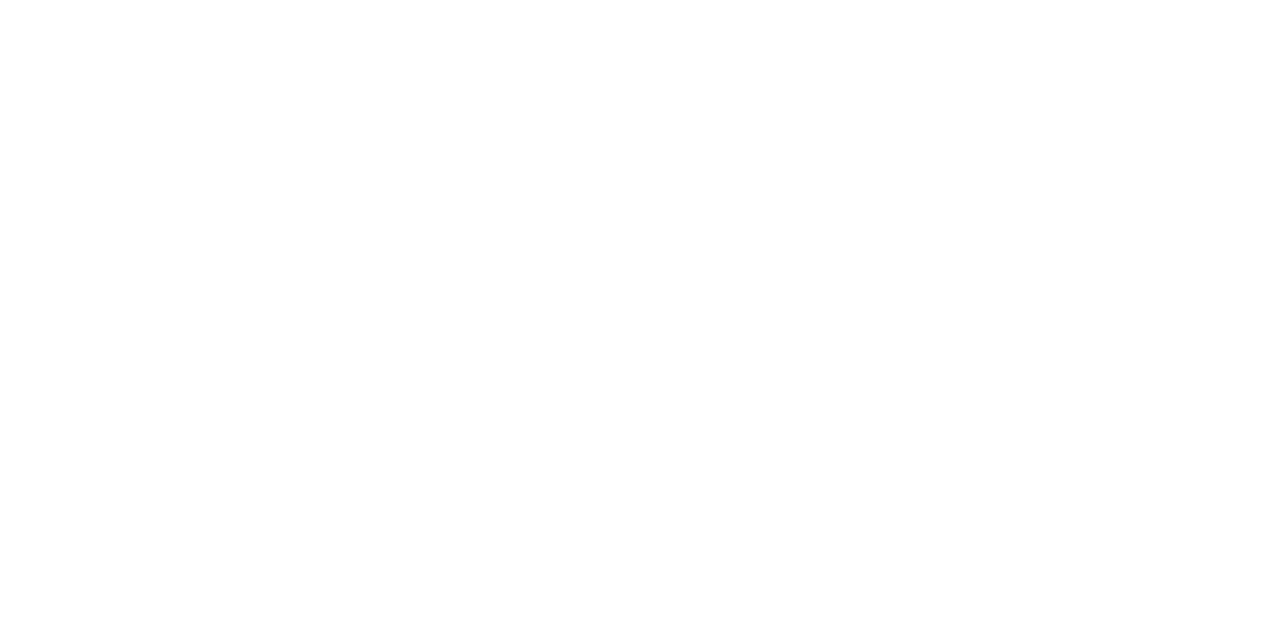
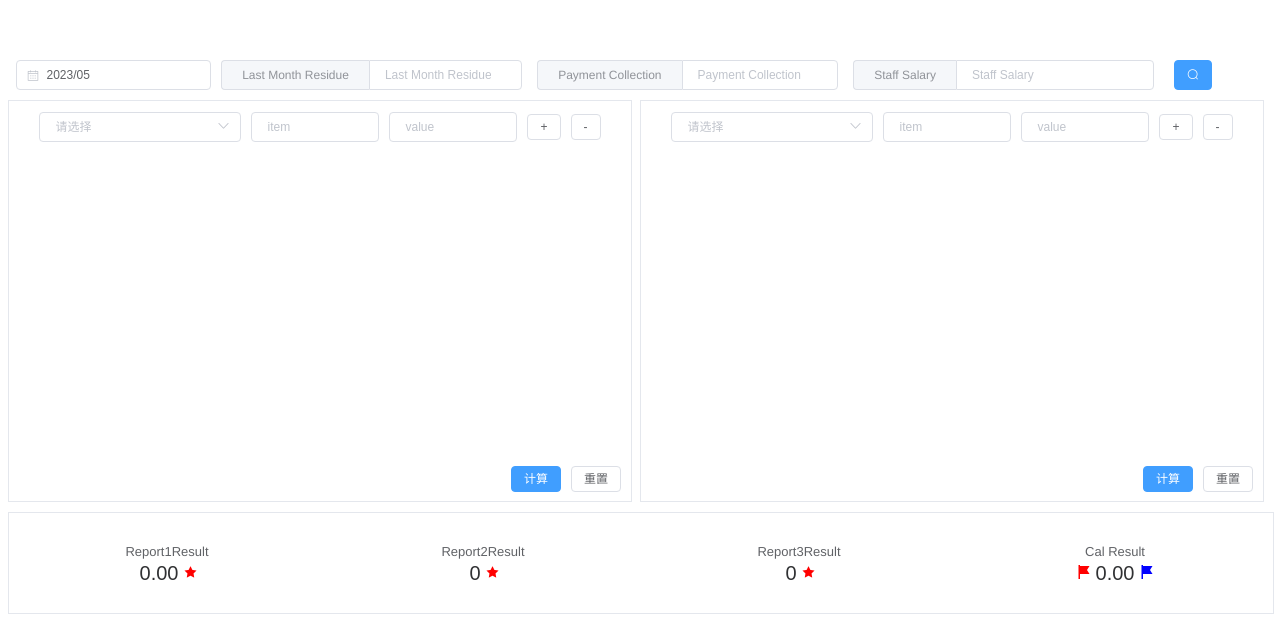
Before and after one commit to wushaohuang/bestworld-ui, a Vue app: page / in a window 1280 px wide. Shown: the top 618 px of the page. Built offline with nearby package versions, Linux system fonts and the light colour scheme.

Commit message:
完善cashFlow页面

```diff
--- a/src/components/cashFlow/Home.vue
+++ b/src/components/cashFlow/Home.vue
@@ -3,7 +3,7 @@
     <el-row class="report1">
       <el-col :span="4">
         <el-date-picker
-            v-model="conditions.monthVersion"
+            v-model="conditions.report1MonthVersion"
             type="month"
             style="width: calc(100% - 15px)"
             :clearable="false"
@@ -12,24 +12,25 @@
         ></el-date-picker>
       </el-col>
       <el-col :span="6">
-        <el-input placeholder="Last Month Residue" v-model="lastMonthResidue"
+        <el-input placeholder="Last Month Residue" v-model="conditions.report1LastMonthResidue" type="number"
                   style="width: calc(100% - 15px); margin-right: 10px">
           <template v-slot:prepend>Last Month Residue</template>
         </el-input>
       </el-col>
       <el-col :span="6">
-        <el-input placeholder="Payment Collection" v-model="paymentCollection"
+        <el-input placeholder="Payment Collection" v-model="conditions.report1PaymentCollection" type="number"
                   style="width: calc(100% - 15px); margin-right: 10px">
           <template v-slot:prepend>Payment Collection</template>
         </el-input>
       </el-col>
       <el-col :span="6">
-        <el-input placeholder="Staff Salary" v-model="staffSalary" style="width: calc(100% - 15px); margin-right: 10px">
+        <el-input placeholder="Staff Salary" v-model="conditions.report1StaffSalary" type="number"
+                  style="width: calc(100% - 15px); margin-right: 10px">
           <template v-slot:prepend>Staff Salary</template>
         </el-input>
       </el-col>
       <el-col :span="1">
-        <el-button type="primary" class="search" icon="el-icon-search"></el-button>
+        <el-button type="primary" class="search" icon="el-icon-search" @click="calReport1"></el-button>
       </el-col>
     </el-row>
     <el-row class="report2" style="margin-bottom:  10px">
@@ -42,47 +43,56 @@
                   style="margin-bottom: 10px"
                   :key="domain.key"
                   :prop="'domains.' + index + '.value'">
-                <el-input :style="{width: pageWidth * 0.1 + 'px'}" style="border: none; !important;"
+                <el-select v-model="domain.type" style="border: none; !important;">
+                  <el-option label="RAPID_SEA" value="RAPID_SEA"></el-option>
+                  <el-option label="SLOW_SEA" value="SLOW_SEA"></el-option>
+                  <el-option label="DRAGON_BOAT" value="DRAGON_BOAT"></el-option>
+                </el-select>
+                <el-input :style="{width: pageWidth * 0.1 + 'px'}"
+                          style="border: none; !important; margin-left: 10px !important;"
                           v-model="domain.name" placeholder="item"></el-input>
                 <el-input :style="{width: pageWidth * 0.1 + 'px'}" style="border: none; margin-left: 10px !important;"
                           v-model="domain.value" placeholder="value"></el-input>
-                <el-button style="margin-left: 10px !important;" @click="addDomain"> +</el-button>
-                <el-button style="margin-left: 10px !important;" @click.prevent="removeDomain(domain)"> -</el-button>
+                <el-button style="margin-left: 10px !important;" @click="report2AddDomain"> +</el-button>
+                <el-button style="margin-left: 10px !important;" @click.prevent="report2RemoveDomain(domain)"> -
+                </el-button>
               </el-form-item>
             </el-form>
           </div>
           <div style="height: 10px; float: right; margin-right: 10px">
-            <el-button type="primary" @click="submitForm('report2DynamicValidateForm')">提交</el-button>
-            <el-button @click="resetForm('report2DynamicValidateForm')">重置</el-button>
+            <el-button type="primary" @click="report2SubmitForm('report2DynamicValidateForm')">计算</el-button>
+            <el-button @click="report2ResetForm('report2DynamicValidateForm')">重置</el-button>
           </div>
         </div>
       </el-col>
       <el-col :span="12" style="padding-right: 10px">
         <div style="width: 100%; border: 1px solid #e4e7ed;" :style="{height: pageHeight * 0.5 + 'px'}">
           <div style="height: calc(100% - 45px); margin-top: 10px">
-            <el-form :model="report1DynamicValidateForm" style="align-items: start;" ref="report1DynamicValidateForm">
+            <el-form :model="report3DynamicValidateForm" style="align-items: start;" ref="report3DynamicValidateForm">
               <el-form-item
-                  v-for="(domain, index) in report1DynamicValidateForm.domains"
+                  v-for="(domain, index) in report3DynamicValidateForm.domains"
                   style="margin-bottom: 10px"
                   :key="domain.key"
                   :prop="'domains.' + index + '.value'">
-                <el-select v-model="conditions.report1Type" style="margin-left: 10px !important;">
+                <el-select v-model="domain.type" style="border: none; !important;">
                   <el-option label="RAPID_SEA" value="RAPID_SEA"></el-option>
                   <el-option label="SLOW_SEA" value="SLOW_SEA"></el-option>
                   <el-option label="DRAGON_BOAT" value="DRAGON_BOAT"></el-option>
                 </el-select>
-                <el-input :style="{width: pageWidth * 0.1 + 'px'}" style="border: none; !important;"
+                <el-input :style="{width: pageWidth * 0.1 + 'px'}"
+                          style="border: none; !important; margin-left: 10px !important;"
                           v-model="domain.name" placeholder="item"></el-input>
                 <el-input :style="{width: pageWidth * 0.1 + 'px'}" style="border: none; margin-left: 10px !important;"
                           v-model="domain.value" placeholder="value"></el-input>
-                <el-button style="margin-left: 10px !important;" @click="addDomain"> +</el-button>
-                <el-button style="margin-left: 10px !important;" @click.prevent="removeDomain(domain)"> -</el-button>
+                <el-button style="margin-left: 10px !important;" @click="report3AddDomain"> +</el-button>
+                <el-button style="margin-left: 10px !important;" @click.prevent="report3RemoveDomain(domain)"> -
+                </el-button>
               </el-form-item>
             </el-form>
           </div>
           <div style="height: 10px; float: right; margin-right: 10px">
-            <el-button type="primary" @click="submitForm('report1DynamicValidateForm')">提交</el-button>
-            <el-button @click="resetForm('report1DynamicValidateForm')">重置</el-button>
+            <el-button type="primary" @click="report3SubmitForm('report3DynamicValidateForm')">计算</el-button>
+            <el-button @click="report3ResetForm('report3DynamicValidateForm')">重置</el-button>
           </div>
         </div>
       </el-col>
@@ -91,36 +101,35 @@
       <div class="report3" style="width: 100%; border: 1px solid #e4e7ed; height: 100px">
         <el-col :span="6">
           <div>
-            <el-statistic group-separator="," :precision="2" :value="value2" :title="title"></el-statistic>
-          </div>
-        </el-col>
-        <el-col :span="6">
-          <div>
-            <el-statistic :value="like ? 521 : 520" title="Feedback">
+            <el-statistic group-separator="," :precision="2" :value="conditions.report1Result"
+                          title="Report1Result">
               <template v-slot:suffix>
-                <span @click="like = !like" class="like">
-                  <i class="el-icon-star-on" style="color:red" v-show="!!like"></i>
-                  <i class="el-icon-star-off" v-show="!like"></i>
-                </span>
+                <i class="el-icon-star-on" style="color:red"></i>
               </template>
             </el-statistic>
           </div>
         </el-col>
         <el-col :span="6">
           <div>
-            <el-statistic :value="like ? 521 : 520" title="Feedback">
+            <el-statistic :value="conditions.report2Result" title="Report2Result">
               <template v-slot:suffix>
-                <span @click="like = !like" class="like">
-                  <i class="el-icon-star-on" style="color:red" v-show="!!like"></i>
-                  <i class="el-icon-star-off" v-show="!like"></i>
-                </span>
+                <i class="el-icon-star-on" style="color:red"></i>
               </template>
             </el-statistic>
           </div>
         </el-col>
         <el-col :span="6">
           <div>
-            <el-statistic group-separator="," :precision="2" decimal-separator="." :value="value1" :title="title">
+            <el-statistic :value="conditions.report3Result" title="Report3Result">
+              <template v-slot:suffix>
+                <i class="el-icon-star-on" style="color:red"></i>
+              </template>
+            </el-statistic>
+          </div>
+        </el-col>
+        <el-col :span="6">
+          <div>
+            <el-statistic group-separator="," :precision="2" decimal-separator="." :value="_totalResult" :title="title">
               <template v-slot:prefix>
                 <i class="el-icon-s-flag" style="color: red"></i>
               </template>
@@ -163,7 +172,7 @@ export default {
     }
 
     const now = new Date()
-    this.conditions.monthVersion = $dateFormatter(now, 'yyyy/MM/dd')
+    this.conditions.report1MonthVersion = $dateFormatter(now, 'yyyy/MM/dd')
     this.pageWidth = document.documentElement.clientWidth
     this.pageHeight = document.documentElement.clientHeight
   },
@@ -171,45 +180,96 @@ export default {
     return {
       like: true,
       value1: 4154.564,
-      value2: 2222,
       title: 'Cal Result',
-      staffSalary: 0,
-      paymentCollection: 0,
-      lastMonthResidue: 0,
       pageHeight: '',
       pageWidth: '',
       conditions: {
-        report1Type: '',
-        monthVersion: '',
+        report1Result: 0,
+        report2Result: 0,
+        report3Result: 0,
+        report1MonthVersion: '',
+        report1StaffSalary: null,
+        report1PaymentCollection: null,
+        report1LastMonthResidue: null,
+        report2Type: '',
+        report3Type: '',
         calResult: 0
-      },
-      report1DynamicValidateForm: {
-        domains: [{
-          name: '',
-          value: ''
-        }],
-        email: ''
       },
       report2DynamicValidateForm: {
         domains: [{
+          type: '',
           name: '',
           value: ''
-        }],
-        email: ''
+        }]
+      },
+      report3DynamicValidateForm: {
+        domains: [{
+          type: '',
+          name: '',
+          value: ''
+        }]
+      }
+    }
+  },
+  computed: {
+    _totalResult() {
+      return this.conditions.report1Result - this.conditions.report2Result - this.conditions.report3Result
+    }
+  },
+  watch: {
+    conditions: {
+      deep: true,
+      handler: function () {
+        console.log(1)
+        this.calReport1()
+      }
+    },
+    report2DynamicValidateForm: {
+      deep: true,
+      handler: function () {
+        console.log(1)
+        this.calReport2()
+      }
+    },
+    report3DynamicValidateForm: {
+      deep: true,
+      handler: function () {
+        console.log(1)
+        this.calReport3()
       }
     }
   },
   methods: {
-    calculateCashFlow() {
-      this.$axios.get('/calculate_cash_flow/report1').then(res => {
-        this.conditions.calResult = res.data
-      })
+    calReport1() {
+      this.conditions.report1Result = parseFloat(this.conditions.report1LastMonthResidue === null || this.conditions.report1LastMonthResidue === '' ? 0 : this.conditions.report1LastMonthResidue)
+          + parseFloat(this.conditions.report1PaymentCollection === null || this.conditions.report1PaymentCollection === '' ? 0 : this.conditions.report1PaymentCollection)
+          - parseFloat(this.conditions.report1StaffSalary === null || this.conditions.report1StaffSalary === '' ? 0 : this.conditions.report1StaffSalary)
     },
-    submitForm(formName) {
+    calReport2() {
+      this.conditions.report2Result = 0
+      for (let i = 0; i < this.report2DynamicValidateForm.domains.length; i++) {
+        if (this.report2DynamicValidateForm.domains[i].value) {
+          this.conditions.report2Result += parseFloat(this.report2DynamicValidateForm.domains[i].value)
+        }
+      }
+    },
+    calReport3() {
+      this.conditions.report3Result = 0
+      for (let i = 0; i < this.report3DynamicValidateForm.domains.length; i++) {
+        if (this.report3DynamicValidateForm.domains[i].value) {
+          this.conditions.report3Result += parseFloat(this.report3DynamicValidateForm.domains[i].value)
+        }
+      }
+    },
+    // calculateCashFlow() {
+    //   this.$axios.get('/calculate_cash_flow/report1').then(res => {
+    //     this.conditions.calResult = res.data
+    //   })
+    // },
+    report2SubmitForm(formName) {
       this.$refs[formName].validate((valid) => {
         if (valid) {
-          alert('submit!');
-          console.log(this.report1DynamicValidateForm)
+          this.calReport2();
           console.log(this.report2DynamicValidateForm)
         } else {
           console.log('error submit!!');
@@ -217,24 +277,46 @@ export default {
         }
       });
     },
-    resetForm(formName) {
+    report3SubmitForm(formName) {
+      this.$refs[formName].validate((valid) => {
+        if (valid) {
+          this.calReport3();
+        } else {
+          console.log('error submit!!');
+          return false;
+        }
+      });
+    },
+    report2ResetForm(formName) {
       this.$refs[formName].resetFields();
     },
-    removeDomain(item) {
-      var index = this.report1DynamicValidateForm.domains.indexOf(item)
+    report3ResetForm(formName) {
+      this.$refs[formName].resetFields();
+    },
+    report2RemoveDomain(item) {
+      var index = this.report2DynamicValidateForm.domains.indexOf(item)
       if (index !== -1) {
-        this.report1DynamicValidateForm.domains.splice(index, 1)
+        this.report2DynamicValidateForm.domains.splice(index, 1)
       }
     },
-    addDomain() {
-      this.report1DynamicValidateForm.domains.push({
+    report3RemoveDomain(item) {
+      var index = this.report3DynamicValidateForm.domains.indexOf(item)
+      if (index !== -1) {
+        this.report3DynamicValidateForm.domains.splice(index, 1)
+      }
+    },
+    report2AddDomain() {
+      this.report2DynamicValidateForm.domains.push({
+        value: '',
+        key: Date.now()
+      });
+    },
+    report3AddDomain() {
+      this.report3DynamicValidateForm.domains.push({
         value: '',
         key: Date.now()
       });
     }
-  },
-  created() {
-    this.getCaptcha()
   }
 }
 </script>
--- a/src/router/index.js
+++ b/src/router/index.js
@@ -6,9 +6,9 @@ import axios from "axios";
 Vue.use(VueRouter)
 const routes = [
     {
-        path: '/home',
-        name: 'Home',
-        component: () => import('@/components/login/Login')
+        path: '/',
+        name: 'HomeVue',
+        component: () => import('@/components/cashFlow/Home')
     },
     {
         path: '/cash_flow',
```
